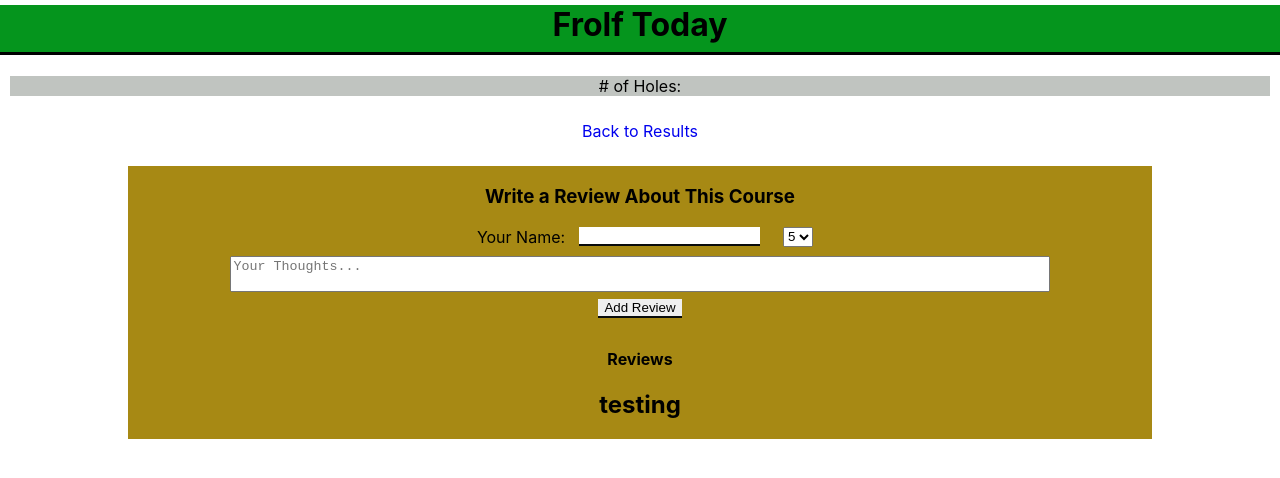
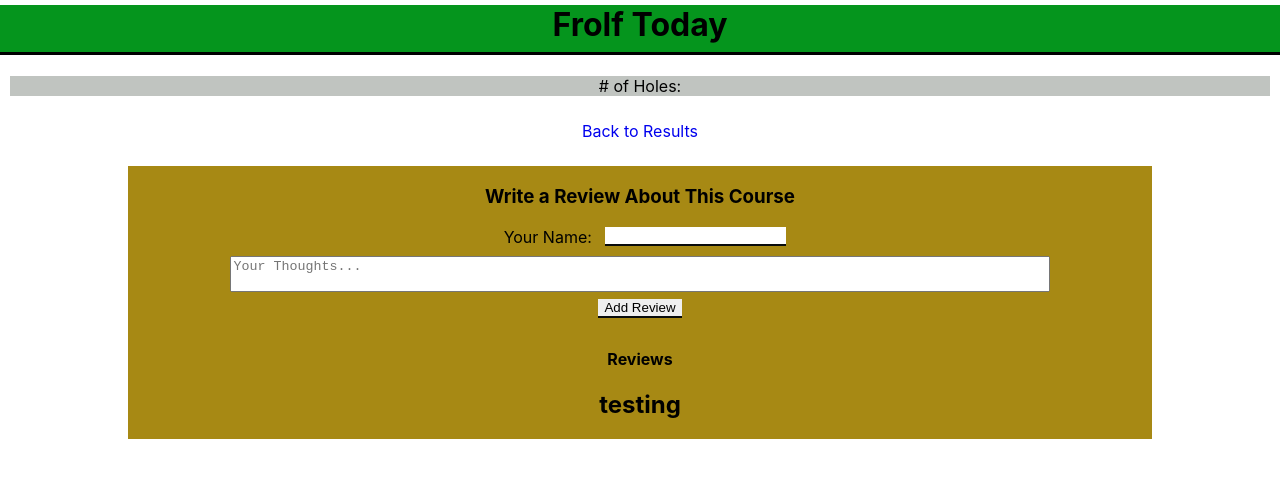
Before and after one commit to trentnsmith/frolf-today-app, a React (Create React App) app: page /course/1 in a window 1280 px wide. Shown: the top 478 px of the page. Built offline with nearby package versions, Linux system fonts and the light colour scheme; no server answers; what react-google-maps would draw is missing.

Commit message:
adding additional data for the courses

```diff
--- a/src/AddReview/AddReview.js
+++ b/src/AddReview/AddReview.js
@@ -63,17 +63,7 @@ class AddReview extends Component{
                             required
                         />
                     </div>
-                    <div className="section">
 
-                        &nbsp; &nbsp;
-                        <select required>
-                            <option value="1">5</option>
-                            <option value="2">4</option>
-                            <option value="3">3</option>
-                            <option value="4">2</option>
-                            <option value="5">1</option>
-                        </select>
-                    </div>
                     <div className="review_section">
                         <textarea className="review-text" placeholder="Your Thoughts..." required />
                     </div>
```
